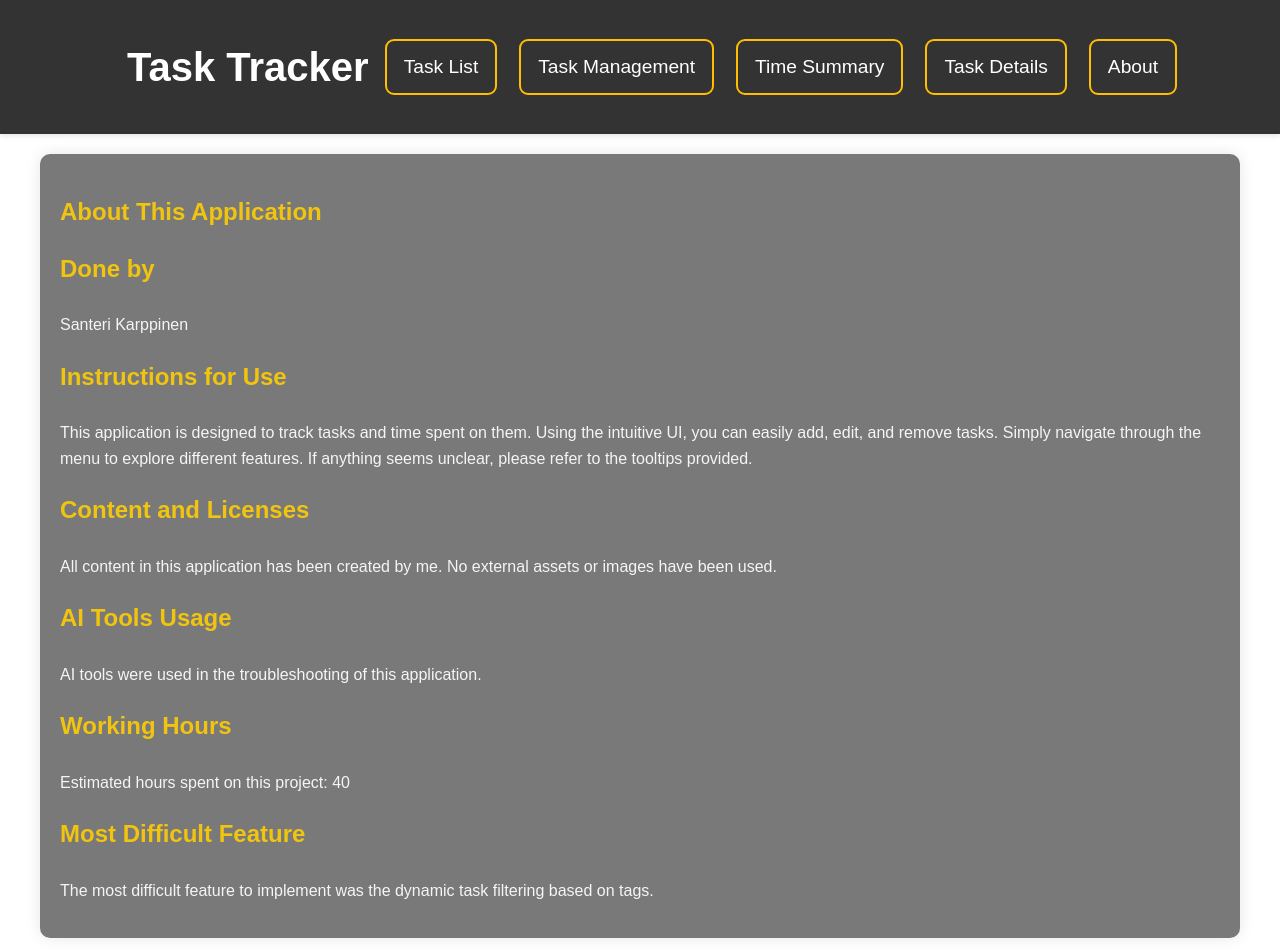
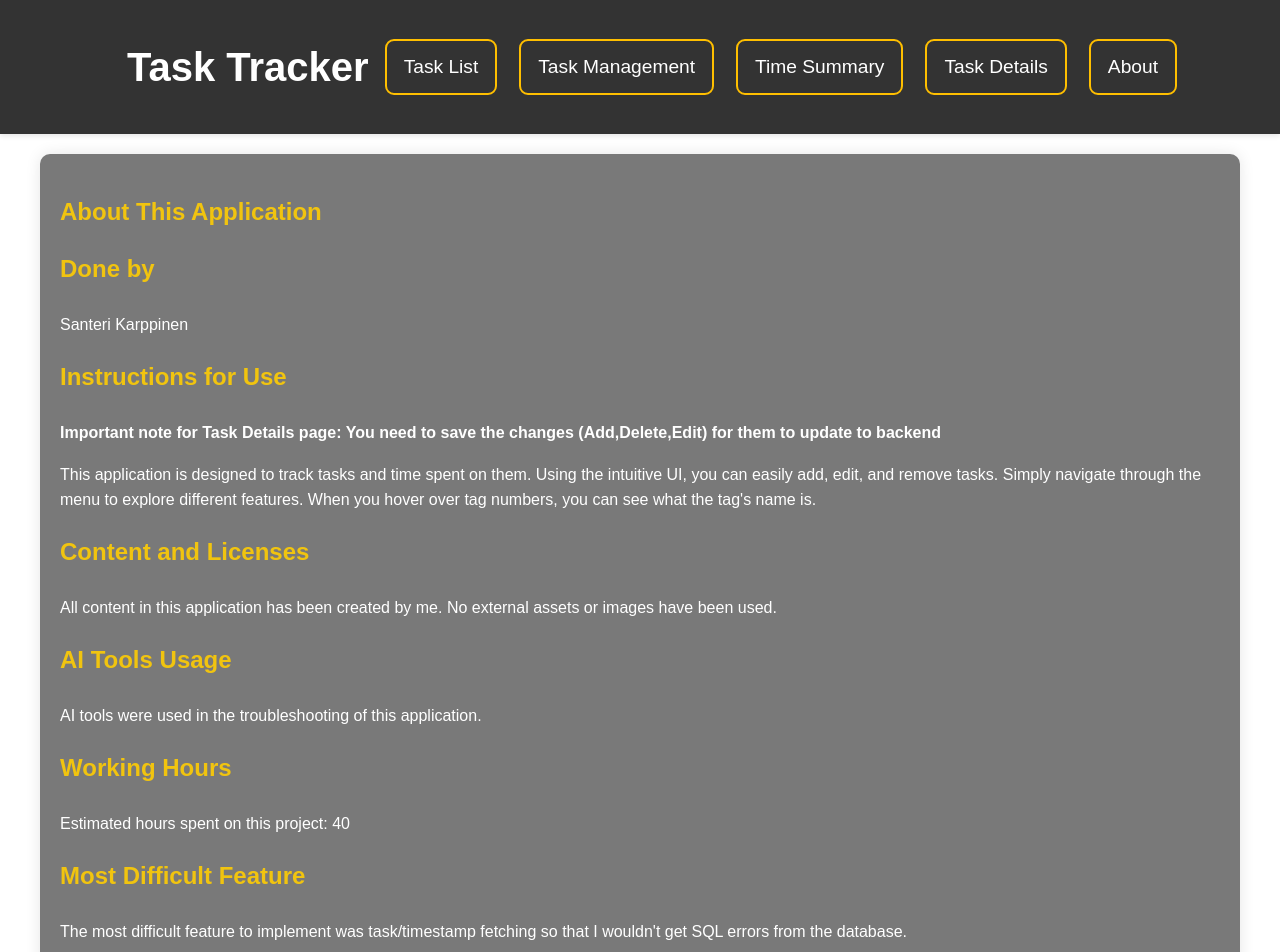
Before and after one commit to Karppimc/Kubernetes-Task, a React (Vite) app in the folder Frontend/: page /about in a window 1280 px wide. Shown: the top 952 px of the page. Built offline with nearby package versions, Linux system fonts and the light colour scheme.

Commit message:
Project done

```diff
--- a/Frontend/src/components/About/About.css
+++ b/Frontend/src/components/About/About.css
@@ -1,7 +1,7 @@
 .about-page {
   padding: 20px;
   color: #f1c40f;
-  background-color: #2e2e2e; /* Improved contrast */
+  background-color: #2c2c2c;
   border-radius: 10px;
   box-shadow: 0 0 15px rgba(0, 0, 0, 0.1);
 }
@@ -24,7 +24,7 @@
 .about-content p {
   margin-bottom: 15px;
   font-size: 1rem; /* Readable paragraph text */
-  color: #f5f5f5; /* High contrast for text */
+  color: #ffffff; /* High contrast for text */
 }
 
 /* Styling for lists */
--- a/Frontend/src/components/About/About.jsx
+++ b/Frontend/src/components/About/About.jsx
@@ -10,10 +10,12 @@ const About = () => {
         <p>Santeri Karppinen</p>
 
         <h3>Instructions for Use</h3>
+        <p><b>Important note for Task Details page: You need to save the changes (Add,Delete,Edit) for them to update to backend</b></p>
         <p>
           This application is designed to track tasks and time spent on them. Using the intuitive UI, you can easily add, edit, and remove tasks.
-          Simply navigate through the menu to explore different features. If anything seems unclear, please refer to the tooltips provided.
+          Simply navigate through the menu to explore different features. When you hover over tag numbers, you can see what the tag's name is.
         </p>
+
 
         <h3>Content and Licenses</h3>
         <p>
@@ -27,7 +29,7 @@ const About = () => {
         <p>Estimated hours spent on this project: 40</p>
 
         <h3>Most Difficult Feature</h3>
-        <p>The most difficult feature to implement was the dynamic task filtering based on tags.</p>
+        <p>The most difficult feature to implement was task/timestamp fetching so that I wouldn't get SQL errors from the database.</p>
       </div>
     </div>
   );
--- a/Frontend/src/components/TaskDetails/TaskDetails.jsx
+++ b/Frontend/src/components/TaskDetails/TaskDetails.jsx
@@ -268,6 +268,10 @@ const TaskDetails = () => {
         <h2>Task Details</h2>
       </header>
       <main className="details-main">
+        <p><b>Select task you want to edit and Remember to save changes!</b></p>
+        <p>You can inspect/edit/delete/add intervals for tasks. <b>Inspect intervals via bar graph (below)</b></p>
+        <p><b>Pink intervals mean that you have overlapping intervals</b></p>
+
         <label htmlFor="task-select">Select Task:</label>
         <select
           id="task-select"
@@ -345,6 +349,29 @@ const TaskDetails = () => {
           </tbody>
         </table>
 
+        <h3>Add New Interval</h3>
+        <div className="new-interval-inputs">
+          <label htmlFor="new-interval-start">Start: </label>
+          <input
+            id="new-interval-start"
+            type="datetime-local"
+            value={newInterval.start}
+            onChange={(e) => setNewInterval({ ...newInterval, start: e.target.value })}
+            aria-label="Set start time for new interval"
+          />
+          <label htmlFor="new-interval-stop">Stop: </label>
+          <input
+            id="new-interval-stop"
+            type="datetime-local"
+            value={newInterval.stop}
+            onChange={(e) => setNewInterval({ ...newInterval, stop: e.target.value })}
+            aria-label="Set stop time for new interval"
+          />
+          <button onClick={handleAddInterval} aria-label="Add new interval">Add Interval</button>
+        </div>
+
+        <button onClick={saveChanges} aria-label="Save all changes to intervals">Save Changes</button>
+
         <h3>Daily Active Times</h3>
         <Bar
           data={{
@@ -389,32 +416,10 @@ const TaskDetails = () => {
             },
           }}
         />
-
-        <h3>Add New Interval</h3>
-        <div className="new-interval-inputs">
-          <label htmlFor="new-interval-start">Start: </label>
-          <input
-            id="new-interval-start"
-            type="datetime-local"
-            value={newInterval.start}
-            onChange={(e) => setNewInterval({ ...newInterval, start: e.target.value })}
-            aria-label="Set start time for new interval"
-          />
-          <label htmlFor="new-interval-stop">Stop: </label>
-          <input
-            id="new-interval-stop"
-            type="datetime-local"
-            value={newInterval.stop}
-            onChange={(e) => setNewInterval({ ...newInterval, stop: e.target.value })}
-            aria-label="Set stop time for new interval"
-          />
-          <button onClick={handleAddInterval} aria-label="Add new interval">Add Interval</button>
-        </div>
-
-        <button onClick={saveChanges} aria-label="Save all changes to intervals">Save Changes</button>
       </main>
     </div>
   );
+
 };
 
 export default TaskDetails;
--- a/Frontend/src/components/TaskList/TaskList.css
+++ b/Frontend/src/components/TaskList/TaskList.css
@@ -58,6 +58,7 @@
   font-size: 1rem;
   cursor: pointer;
   transition: background-color 0.3s ease;
+  margin-top: 10px;
 }
 
 .task-button:hover {
--- a/Frontend/src/components/TaskList/TaskList.jsx
+++ b/Frontend/src/components/TaskList/TaskList.jsx
@@ -265,7 +265,7 @@ const TaskList = () => {
           {error && <p className="error-message">{error}</p>}
 
           <section className="filter-section">
-            <h3>Filter by Tags</h3>
+            <h3>Filter by Tags</h3><p>Hover over tags for more info</p>
             <div className="filter-tags">
               {Object.keys(tags).map(tagId => (
                 <button
--- a/Frontend/src/components/TaskManagement/TaskManagement.css
+++ b/Frontend/src/components/TaskManagement/TaskManagement.css
@@ -15,6 +15,7 @@
   gap: 10px;
   margin-bottom: 20px;
   align-items: center;
+
 }
 
 .management-label {
@@ -26,6 +27,7 @@
   flex: 1;
   padding: 8px;
   min-width: 0;
+  margin-top: 10px;
 }
 
 .management-button {
@@ -37,6 +39,7 @@
   border-radius: 5px;
   transition: background-color 0.3s ease;
   white-space: nowrap;
+  margin-top: 10px;
 }
 
 .management-button:hover {
@@ -53,6 +56,7 @@
   flex-wrap: wrap;
   gap: 10px;
   flex: 1;
+
 }
 
 .management-task-list {
@@ -85,6 +89,7 @@
   display: flex;
   gap: 10px;
   justify-self: end;
+
 }
 
 .filter-section {
--- a/Frontend/src/components/TaskManagement/TaskManagement.jsx
+++ b/Frontend/src/components/TaskManagement/TaskManagement.jsx
@@ -217,7 +217,7 @@ const TaskManagement = () => {
 
         {/* Tag Filter Section */}
         <section className="filter-section">
-          <h3>Filter by Tags</h3>
+          <h3>Filter by Tags</h3><p>Hover over tags for more info</p>
           <div className="filter-tags">
             {allTags.map((tag) => (
               <button
```
Also changed, not shown: 1 other file (tests, documents, lock files or other folders).
